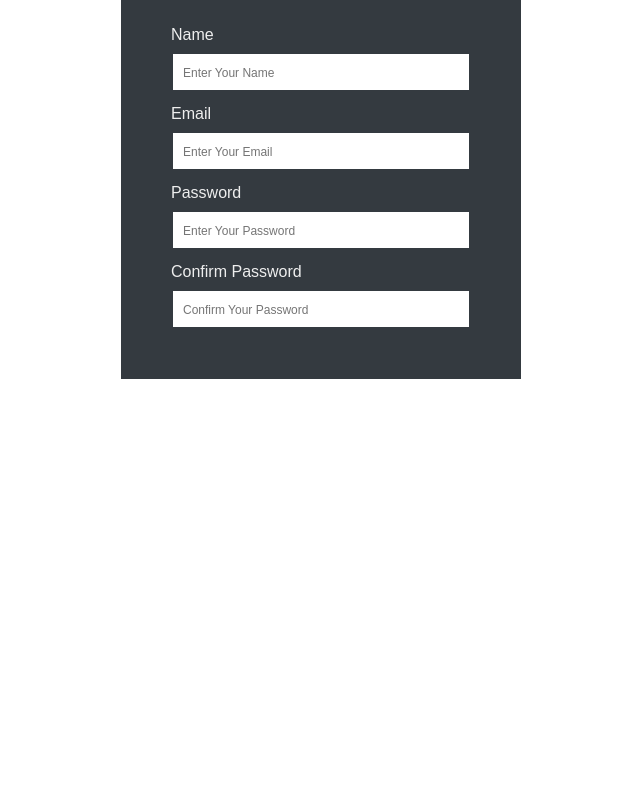
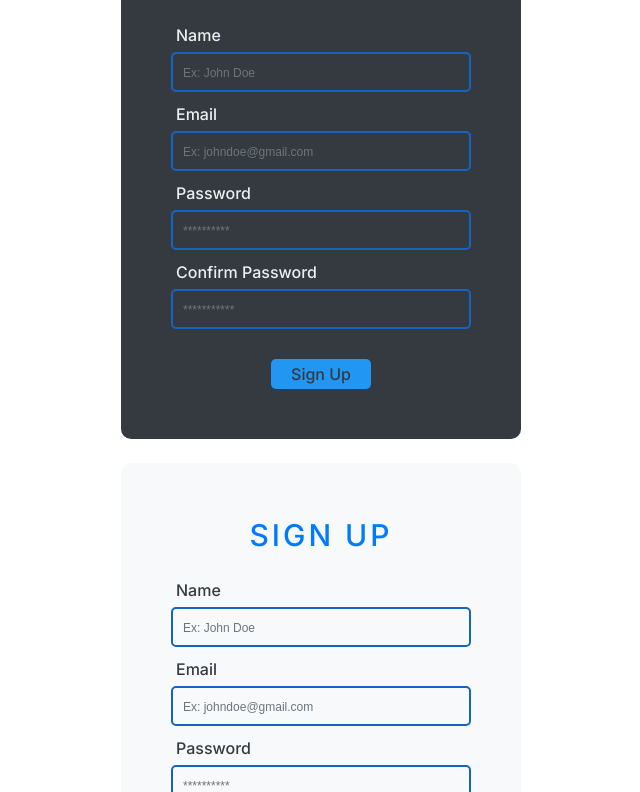
Before and after one commit to Cisco248/zyntra-ui, a plain HTML site: page index.html in a window 1280 px wide. Shown: the part 388-1180 px from the top of the page, without its empty margins (319-959 px from the left). Before the commit the page ends 800 px from the top, so only its background shows below. Drawn offline with Linux system fonts and the light colour scheme; a web font is replaced by a local one.

Commit message:
add forms

```diff
--- a/Styles/javascript/cufFormField.js
+++ b/Styles/javascript/cufFormFieldDark.js
@@ -1,23 +1,26 @@
-export const cufFormField = () => {
+export const cufFormFieldDark = () => {
     const styles = `
-        .cuf-regform-field {
+        .cuf-regform-field-dark {
             display: flex;
             flex-direction: column;
             align-items: center;
             gap: 20px;
             justify-content: center;
             background-color: #343A40;
-            padding: 50px
+            padding: 50px;
+            border-radius: 10px;
         }
 
         .cuf-regform-title {
             font-size: 30px;
             text-transform: uppercase;
+            letter-spacing: 3px;
         }
 
         .cuf-form-field {
             display: flex;
             flex-direction: column;
+            align-items: center;
             gap: 10px;
         }
 
@@ -29,12 +32,13 @@ export const cufFormField = () => {
 
         .cuf-inputfield-lable {
             font-size: 16px;
+            padding-left: 5px;
         }
 
         .cuf-inputfield-input {
             width: 300px;
             height: 40px;
-            border: 2px solid #343A40
+            border-radius: 5px;
         }
 
         .cuf-inputfield-input:focus {
@@ -43,7 +47,16 @@ export const cufFormField = () => {
 
         .cuf-inputfield-input::placeholder {
             padding-left: 10px;
+            color: #6C757D;
             font-size: 12px;
+        }
+
+        .cuf-inputfield-button {
+            margin-top: 20px;
+            height: 30px;
+            width: 100px;
+            font-size: 16px;
+            border-radius: 5px;
         }`;
 
     const styleSheet = document.createElement("style");
--- /dev/null
+++ b/Styles/javascript/cufFormFieldLight.js
@@ -0,0 +1,66 @@
+export const cufFormFieldLight = () => {
+    const styles = `
+        .cuf-regform-field-light {
+            display: flex;
+            flex-direction: column;
+            align-items: center;
+            gap: 20px;
+            justify-content: center;
+            background-color: #F8F9FA;
+            padding: 50px;
+            border-radius: 10px;
+        }
+
+        .cuf-regform-title {
+            font-size: 30px;
+            text-transform: uppercase;
+            letter-spacing: 3px;
+        }
+
+        .cuf-form-field {
+            display: flex;
+            flex-direction: column;
+            align-items: center;
+            gap: 10px;
+        }
+
+        .cuf-inputfield-box {
+            display: flex;
+            flex-direction: column;
+            gap: 5px;
+        }
+
+        .cuf-inputfield-lable {
+            font-size: 16px;
+            padding-left: 5px;
+        }
+
+        .cuf-inputfield-input {
+            width: 300px;
+            height: 40px;
+            border-radius: 5px;
+        }
+
+        .cuf-inputfield-input:focus {
+            border: none;
+        }
+
+        .cuf-inputfield-input::placeholder {
+            padding-left: 10px;
+            font-size: 12px;
+            // color: #E9ECEF
+        }
+
+        .cuf-inputfield-button {
+            margin-top: 20px;
+            height: 30px;
+            width: 100px;
+            font-size: 16px;
+            border-radius: 5px;
+        }`;
+
+    const styleSheet = document.createElement("style");
+    styleSheet.type = "text/css";
+    styleSheet.innerText = styles;
+    document.head.appendChild(styleSheet);
+}
--- a/Styles/javascript/mainModule.js
+++ b/Styles/javascript/mainModule.js
@@ -2,10 +2,12 @@ import { cufNavbarFilledLight } from "./cufNavbarFilledLight.js";
 import { cufNavbarFilledDark } from "./cufNavbarFilledDark.js";
 import { cufNavbarFilledCurvedDark } from "./cufNavbarFilledCurvedDark.js";
 import { cufNavbarFilledCurvedLight } from "./cufNavbarFilledCurvedLight.js";
-import { cufFormField } from "./cufFormField.js";
+import { cufFormFieldDark } from "./cufFormFieldDark.js";
+import { cufFormFieldLight } from "./cufFormFieldLight.js";
 
 cufNavbarFilledLight();
 cufNavbarFilledDark();
 cufNavbarFilledCurvedDark();
 cufNavbarFilledCurvedLight();
-cufFormField();
+cufFormFieldDark();
+cufFormFieldLight();
--- a/index.html
+++ b/index.html
@@ -63,25 +63,51 @@
     <br>
 
     <!-- Register Form Field -->
-     <div class="cuf-regform-field">
-        <div class="cuf-regform-title text-gray-200">Sign Up</div>
+     <div class="cuf-regform-field-dark">
+        <div class="cuf-regform-title text-blue-500 inter-medium">Sign Up</div>
         <form class="cuf-form-field" action="post">
             <div class="cuf-inputfield-box">
-                <label class="cuf-inputfield-lable text-gray-200" for="">Name</label>
-                <input class="cuf-inputfield-input" type="text" id="" placeholder="Enter Your Name">
+                <label class="cuf-inputfield-lable inter-medium text-gray-200" for="">Name</label>
+                <input class="cuf-inputfield-input dark-bg border-2-blue-800" type="text" id="" placeholder="Ex: John Doe">
             </div>
             <div class="cuf-inputfield-box">
-                <label class="cuf-inputfield-lable text-gray-200" for="">Email</label>
-                <input class="cuf-inputfield-input" type="email" id="" placeholder="Enter Your Email">
+                <label class="cuf-inputfield-lable inter-medium text-gray-200" for="">Email</label>
+                <input class="cuf-inputfield-input dark-bg border-2-blue-800" type="email" id="" placeholder="Ex: johndoe@gmail.com">
             </div>
             <div class="cuf-inputfield-box">
-                <label class="cuf-inputfield-lable text-gray-200" for="">Password</label>
-                <input class="cuf-inputfield-input" type="password" id="" placeholder="Enter Your Password">
+                <label class="cuf-inputfield-lable inter-medium text-gray-200" for="">Password</label>
+                <input class="cuf-inputfield-input dark-bg border-2-blue-800" type="password" id="" placeholder="**********">
             </div>
             <div class="cuf-inputfield-box">
-                <label class="cuf-inputfield-lable text-gray-200" for="">Confirm Password</label>
-                <input class="cuf-inputfield-input" type="password" id="" placeholder="Confirm Your Password">
+                <label class="cuf-inputfield-lable inter-medium text-gray-200" for="">Confirm Password</label>
+                <input class="cuf-inputfield-input dark-bg border-2-blue-800" type="password" id="" placeholder="***********">
             </div>
+            <button class="cuf-inputfield-button dark-fg inter-medium bg-blue-500 border-none">Sign Up</button>
+        </form>
+     </div>
+
+     <br>
+
+     <div class="cuf-regform-field-light">
+        <div class="cuf-regform-title primary-fg inter-medium">Sign Up</div>
+        <form class="cuf-form-field" action="post">
+            <div class="cuf-inputfield-box">
+                <label class="cuf-inputfield-lable inter-medium dark-fg" for="">Name</label>
+                <input class="cuf-inputfield-input light-bg border-2-blue-800" type="text" id="" placeholder="Ex: John Doe">
+            </div>
+            <div class="cuf-inputfield-box">
+                <label class="cuf-inputfield-lable inter-medium dark-fg" for="">Email</label>
+                <input class="cuf-inputfield-input light-bg border-2-blue-800" type="email" id="" placeholder="Ex: johndoe@gmail.com">
+            </div>
+            <div class="cuf-inputfield-box">
+                <label class="cuf-inputfield-lable inter-medium dark-fg" for="">Password</label>
+                <input class="cuf-inputfield-input light-bg border-2-blue-800" type="password" id="" placeholder="**********">
+            </div>
+            <div class="cuf-inputfield-box">
+                <label class="cuf-inputfield-lable inter-medium dark-fg" for="">Confirm Password</label>
+                <input class="cuf-inputfield-input light-bg border-2-blue-800" type="password" id="" placeholder="**********">
+            </div>
+            <button class="cuf-inputfield-button bg-blue-500 border-none light-fg">Sign Up</button>
         </form>
      </div>
 
```
